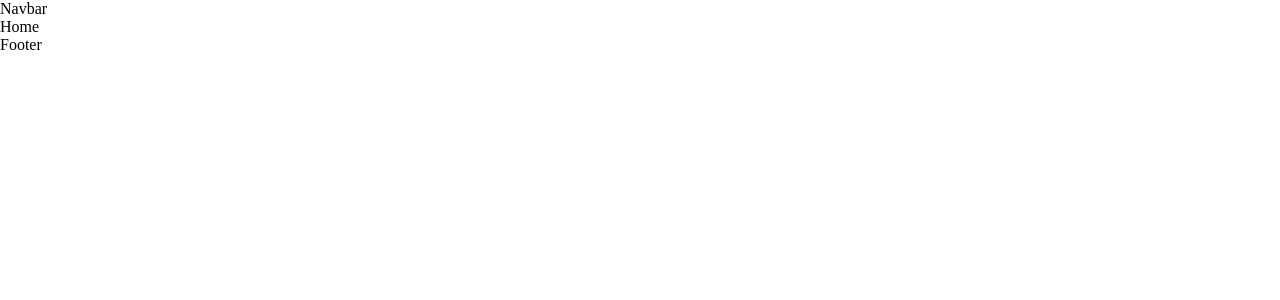
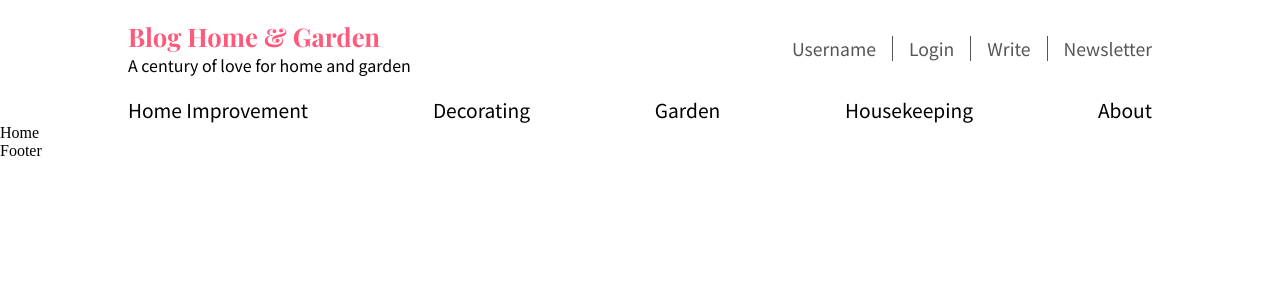
Before and after one commit to eford05/blog-home-garden, a React (Create React App) app: page / in a window 1280 px wide. Shown: the top 300 px of the page. Built offline with nearby package versions, Linux system fonts and the light colour scheme.

Commit message:
finish design for responsive navbar component

```diff
--- /dev/null
+++ b/src/components/NavLinks.jsx
@@ -0,0 +1,86 @@
+import React from "react";
+import { NavLink } from "react-router-dom";
+import { HiChevronRight } from "react-icons/hi2";
+import {
+  FaFacebookF,
+  FaInstagram,
+  FaTwitter,
+  FaPinterest,
+  FaTiktok,
+} from "react-icons/fa";
+import "../styles/navlinks.css";
+
+function NavLinks() {
+  return (
+    <div className="links-container">
+      <ul className="primary-list">
+        <li className="primary-li">
+          <div className="li-wrapper">
+            <NavLink to="/?cat=home-improve">Home Improvement</NavLink>
+            <HiChevronRight className="chevron" />
+          </div>
+        </li>
+        <li className="primary-li">
+          <div className="li-wrapper">
+            <NavLink to="/?cat=decor">Decorating</NavLink>
+            <HiChevronRight className="chevron" />
+          </div>
+        </li>
+        <li className="primary-li">
+          <div className="li-wrapper">
+            <NavLink to="/?cat=garden">Garden</NavLink>
+            <HiChevronRight className="chevron" />
+          </div>
+        </li>
+        <li className="primary-li">
+          <div className="li-wrapper">
+            <NavLink to="/?cat=housekeeping">Housekeeping</NavLink>
+            <HiChevronRight className="chevron" />
+          </div>
+        </li>
+        <li className="primary-li">
+          <div className="li-wrapper no-border">
+            <NavLink to="/about">About</NavLink>
+            <HiChevronRight className="chevron" />
+          </div>
+        </li>
+      </ul>
+      <ul className="secondary-list">
+        <li className="secondary-li">
+          <p>Username</p>
+        </li>
+        <li className="secondary-li">
+          <NavLink>Login</NavLink>
+        </li>
+        <li className="secondary-li">
+          <NavLink>Write</NavLink>
+        </li>
+        <li className="secondary-li">
+          <p>Newsletter</p>
+        </li>
+      </ul>
+      <div className="social-container">
+        <p className="social-prompt">Follow Us</p>
+        <ul className="social-list">
+          <li className="social-li">
+            <FaFacebookF className="social-icon" />
+          </li>
+          <li className="social-li">
+            <FaInstagram className="social-icon" />
+          </li>
+          <li className="social-li">
+            <FaPinterest className="social-icon" />
+          </li>
+          <li className="social-li">
+            <FaTiktok className="social-icon" />
+          </li>
+          <li className="social-li">
+            <FaTwitter className="social-icon" />
+          </li>
+        </ul>
+      </div>
+    </div>
+  );
+}
+
+export default NavLinks;
--- a/src/components/Navbar.jsx
+++ b/src/components/Navbar.jsx
@@ -1,8 +1,62 @@
-import React from "react";
+import { Fragment, useState } from "react";
+import NavLinks from "./NavLinks";
+import { NavLink } from "react-router-dom";
+import { HiOutlineBars3, HiOutlineXMark } from "react-icons/hi2";
 import "../styles/navbar.css";
 
+/* If screen sizes regular top nav, if screen size is smaller then navbar toggles from the side */
 function Navbar() {
-  return <div>Navbar</div>;
+  const [toggleNav, setToggleNav] = useState(false);
+
+  return (
+    <Fragment>
+      <nav className="primary-nav">
+        <i
+          onClick={() => setToggleNav(!toggleNav)}
+          className={!toggleNav ? "bars" : "close"}
+        >
+          {!toggleNav ? (
+            <HiOutlineBars3 className="nav-icon" />
+          ) : (
+            <HiOutlineXMark className="nav-icon" />
+          )}
+        </i>
+        <div className="logo-wrapper">
+          <h3 className="logo">Blog Home & Garden</h3>
+          <p className="logo-desc">A century of love for home and garden</p>
+        </div>
+        <ul className="nav-list">
+          <li className="nav-li">
+            <p>Username</p>
+          </li>
+          <li className="nav-li">
+            <div className="nav-li-wrapper">
+              <NavLink>Login</NavLink>
+            </div>
+          </li>
+          <li className="nav-li">
+            <div className="nav-li-wrapper">
+              <NavLink>Write</NavLink>
+            </div>
+          </li>
+          <li className="nav-li">
+            <div className="nav-li-wrapper">
+              <p>Newsletter</p>
+            </div>
+          </li>
+        </ul>
+        <div
+          className={
+            !toggleNav ? "links-content-wrapper" : "links-content-wrapper show"
+          }
+        >
+          <NavLinks className="links-content" />
+        </div>
+
+        {toggleNav && <div className="backdrop"></div>}
+      </nav>
+    </Fragment>
+  );
 }
 
 export default Navbar;
--- a/src/styles/navbar.css
+++ b/src/styles/navbar.css
@@ -0,0 +1,120 @@
+.primary-nav {
+  position: relative;
+  width: 100%;
+  display: grid;
+  grid-template-columns: repeat(2, 1fr);
+  align-items: center;
+  padding: 0 10%;
+  background-color: #fff;
+}
+
+.bars,
+.close,
+.logo {
+  color: #ff597b;
+}
+
+.bars,
+.close {
+  display: none;
+}
+
+.nav-icon {
+  font-size: 2rem;
+}
+
+.logo-wrapper {
+  width: fit-content;
+  height: 6rem;
+  display: flex;
+  flex-direction: column;
+  justify-content: center;
+}
+
+.logo {
+  font-size: clamp(1.4rem, 1vh + 6rem, 1.6rem);
+  white-space: nowrap;
+}
+
+.nav-list {
+  justify-self: flex-end;
+  display: flex;
+  gap: 1rem;
+}
+
+.nav-li a,
+.nav-li p {
+  font-size: 1.1rem;
+  color: #555;
+}
+
+.nav-li p:last-of-type {
+  cursor: pointer;
+}
+
+.nav-li-wrapper {
+  border-left: 0.01rem solid #555;
+  padding-left: 1rem;
+  display: flex;
+  justify-content: center;
+  align-items: center;
+}
+
+.links-content-wrapper {
+  grid-column: auto / span 2;
+}
+
+@media screen and (max-width: 900px) {
+  .backdrop {
+    z-index: -1;
+    position: absolute;
+    background-color: rgba(0, 0, 0, 0.5);
+    top: 0;
+    left: 0;
+    width: 100vw;
+    height: 100vh;
+  }
+
+  .bars,
+  .close {
+    display: block;
+  }
+
+  .bars:hover,
+  .close:hover {
+    cursor: pointer;
+  }
+
+  .nav-list {
+    display: none;
+  }
+
+  .links-content-wrapper {
+    z-index: 2;
+    position: absolute;
+    background-color: #fff;
+    top: 6rem;
+    left: 0;
+    width: 50vw;
+    display: none;
+  }
+
+  .links-content-wrapper.show {
+    display: block;
+  }
+}
+
+@media screen and (max-width: 800px) {
+  .links-content-wrapper {
+    z-index: 2;
+    position: absolute;
+    background-color: #fff;
+    top: 6rem;
+    left: 0;
+    width: 100vw;
+  }
+
+  .links-content-wrapper.show {
+    display: block;
+  }
+}
--- /dev/null
+++ b/src/styles/navlinks.css
@@ -0,0 +1,129 @@
+.links-container {
+  width: 100%;
+}
+
+.primary-li a,
+.secondary-li a,
+.chevron {
+  font-size: 1.2rem;
+}
+
+.primary-li a {
+  color: #000;
+}
+
+.primary-li a:hover {
+  text-decoration: underline 0.01rem solid #000;
+}
+
+.primary-list {
+  display: flex;
+  justify-content: space-between;
+  align-items: center;
+}
+
+.social-container,
+.secondary-list,
+.chevron {
+  display: none;
+}
+
+@media screen and (max-width: 900px) {
+  .links-container {
+    height: calc(100vh - 6rem);
+    overflow-y: scroll;
+    display: flex;
+    flex-direction: column;
+    padding: 1rem;
+  }
+
+  .social-container,
+  .secondary-list,
+  .chevron {
+    display: block;
+  }
+
+  .primary-list,
+  .secondary-list {
+    width: 90%;
+    display: flex;
+    flex-direction: column;
+    align-items: flex-start;
+    gap: 1rem;
+    border-bottom: 0.01rem solid #555;
+  }
+
+  .primary-list,
+  .secondary-list,
+  .social-list {
+    padding-bottom: 1rem;
+  }
+
+  .primary-list,
+  .secondary-list,
+  .social-list {
+    margin-bottom: 2rem;
+  }
+
+  .primary-li a,
+  .secondary-li a,
+  .secondary-li p,
+  .chevron,
+  .social-icon {
+    font-size: 1.6rem;
+  }
+
+  .secondary-li a,
+  .secondary-li p,
+  .social-prompt,
+  .social-icon {
+    color: #555;
+  }
+
+  .secondary-li p:hover {
+    cursor: pointer;
+  }
+
+  .primary-li a:hover {
+    text-decoration: none;
+  }
+
+  .social-icon:hover {
+    color: #ff597b;
+  }
+
+  .primary-li {
+    width: 100%;
+  }
+
+  .li-wrapper {
+    width: 100%;
+    display: flex;
+    justify-content: space-between;
+    align-items: center;
+    border-bottom: 0.01rem solid #555;
+    padding: 1rem 0;
+  }
+
+  .li-wrapper.no-border {
+    border-bottom: none;
+  }
+
+  .social-container {
+    padding: 1rem;
+    display: flex;
+    flex-direction: column;
+    gap: 1rem;
+  }
+
+  .social-list {
+    display: flex;
+    justify-content: space-between;
+  }
+}
+
+@media screen and (max-width: 800px) {
+  .li-wrapper {
+    border: none;
+  }
+}
```
